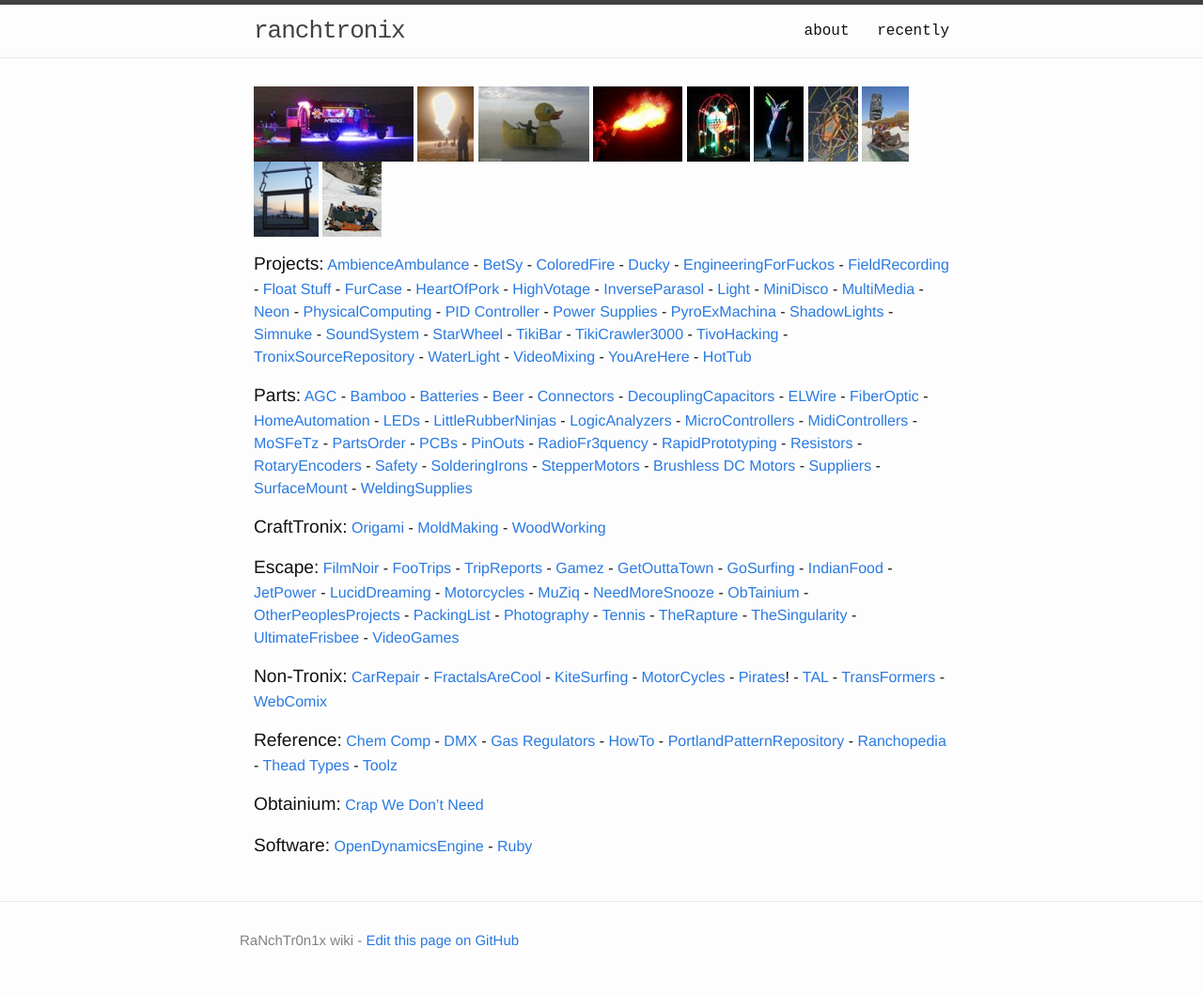
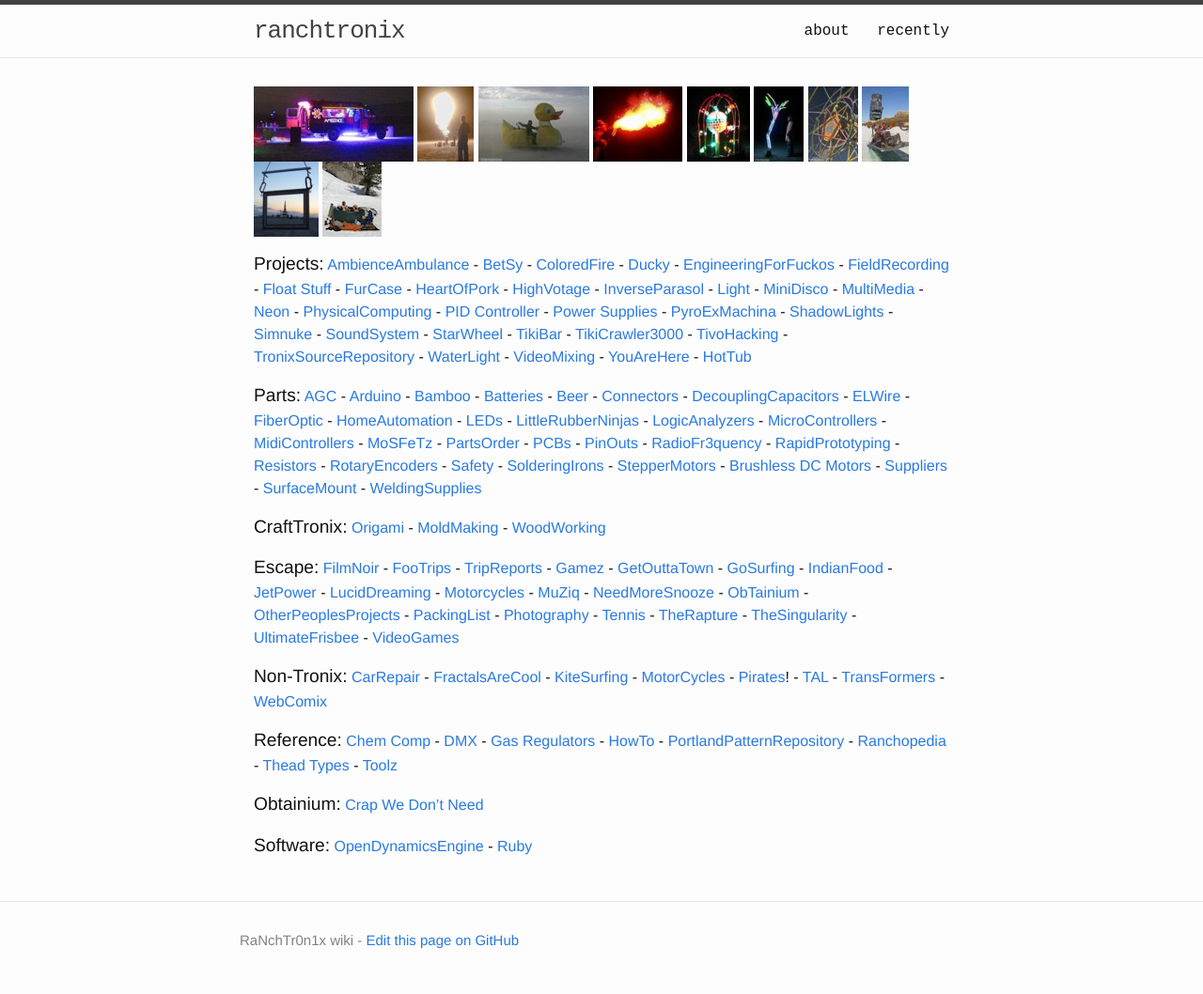
Before and after one commit to rajbot/ranchtronix, a Jekyll site: the page built from index.md, in a window 1280 px wide. Shown: the whole page at 94% size. Built offline with Jekyll 4.4.1, drawn with Linux system fonts in a browser that asks for light colours; Markdown is read by kramdown in place of the engine named in the settings.

Commit message:
Add Arduino

```diff
--- a/index.md
+++ b/index.md
@@ -19,7 +19,7 @@ layout: default
 <big>Projects:</big>  [AmbienceAmbulance](AmbienceAmbulance.html) - [BetSy](BetSy.html) - [ColoredFire](ColoredFire.html) - [Ducky](Ducky.html) - [EngineeringForFuckos](EngineeringForFuckos.html) - [FieldRecording](FieldRecording.html) - [Float Stuff](Float_Stuff.html) - [FurCase](FurCase.html) - [HeartOfPork](HeartOfPork.html) - [HighVotage](HighVotage.html) - [InverseParasol](InverseParasol.html) - [Light](Light.html) - [MiniDisco](MiniDisco.html) - [MultiMedia](MultiMedia.html) - [Neon](Neon.html) - [PhysicalComputing](PhysicalComputing.html) - [PID Controller](PID_Controller.html) - [Power Supplies](Power_Supplies.html) - [PyroExMachina](PyroExMachina.html) - [ShadowLights](ShadowLights.html) - [Simnuke](Simnuke.html) - [SoundSystem](SoundSystem.html) - [StarWheel](StarWheel.html) - [TikiBar](TikiBar.html) - [TikiCrawler3000](TikiCrawler3000.html) - [TivoHacking](TivoHacking.html) - [TronixSourceRepository](TronixSourceRepository.html) - [WaterLight](WaterLight.html) - [VideoMixing](VideoMixing.html) - [YouAreHere](YouAreHere.html) - [HotTub](HotTub.html)
 
 <big>Parts:</big>
-[AGC](AGC.html) - [Bamboo](Bamboo.html) - [Batteries](Batteries.html) - [Beer](Beer.html) - [Connectors](Connectors.html) - [DecouplingCapacitors](DecouplingCapacitors.html) - [ELWire](ELWire.html) - [FiberOptic](FiberOptic.html) - [HomeAutomation](HomeAutomation.html) - [LEDs](LEDs.html) - [LittleRubberNinjas](LittleRubberNinjas.html) - [LogicAnalyzers](LogicAnalyzers.html) - [MicroControllers](MicroControllers.html) - [MidiControllers](MidiControllers.html) - [MoSFeTz](MoSFeTz.html) - [PartsOrder](PartsOrder.html) - [PCBs](PCBs.html) - [PinOuts](PinOuts.html) - [RadioFr3quency](RadioFr3quency.html) - [RapidPrototyping](RapidPrototyping.html) - [Resistors](Resistors.html) - [RotaryEncoders](RotaryEncoders.html) - [Safety](Safety.html) - [SolderingIrons](SolderingIrons.html) - [StepperMotors](StepperMotors.html) - [Brushless DC Motors](Brushless_DC_Motors.html) - [Suppliers](Suppliers.html) -  [SurfaceMount](SurfaceMount.html) - [WeldingSupplies](WeldingSupplies.html)
+[AGC](AGC.html) - [Arduino](Arduino.html) - [Bamboo](Bamboo.html) - [Batteries](Batteries.html) - [Beer](Beer.html) - [Connectors](Connectors.html) - [DecouplingCapacitors](DecouplingCapacitors.html) - [ELWire](ELWire.html) - [FiberOptic](FiberOptic.html) - [HomeAutomation](HomeAutomation.html) - [LEDs](LEDs.html) - [LittleRubberNinjas](LittleRubberNinjas.html) - [LogicAnalyzers](LogicAnalyzers.html) - [MicroControllers](MicroControllers.html) - [MidiControllers](MidiControllers.html) - [MoSFeTz](MoSFeTz.html) - [PartsOrder](PartsOrder.html) - [PCBs](PCBs.html) - [PinOuts](PinOuts.html) - [RadioFr3quency](RadioFr3quency.html) - [RapidPrototyping](RapidPrototyping.html) - [Resistors](Resistors.html) - [RotaryEncoders](RotaryEncoders.html) - [Safety](Safety.html) - [SolderingIrons](SolderingIrons.html) - [StepperMotors](StepperMotors.html) - [Brushless DC Motors](Brushless_DC_Motors.html) - [Suppliers](Suppliers.html) -  [SurfaceMount](SurfaceMount.html) - [WeldingSupplies](WeldingSupplies.html)
 
 <big>CraftTronix:</big> [Origami](Origami.html) - [MoldMaking](MoldMaking.html) - [WoodWorking](WoodWorking.html)
 
```
